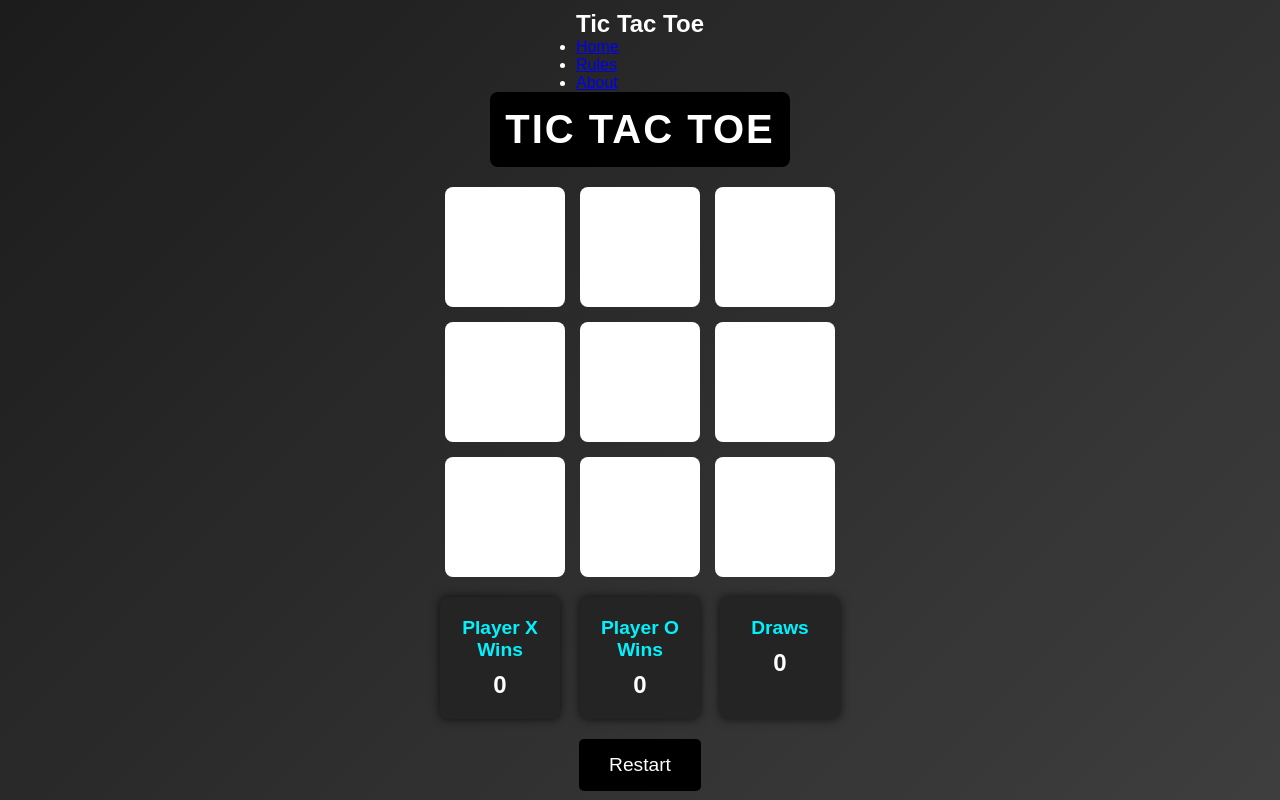
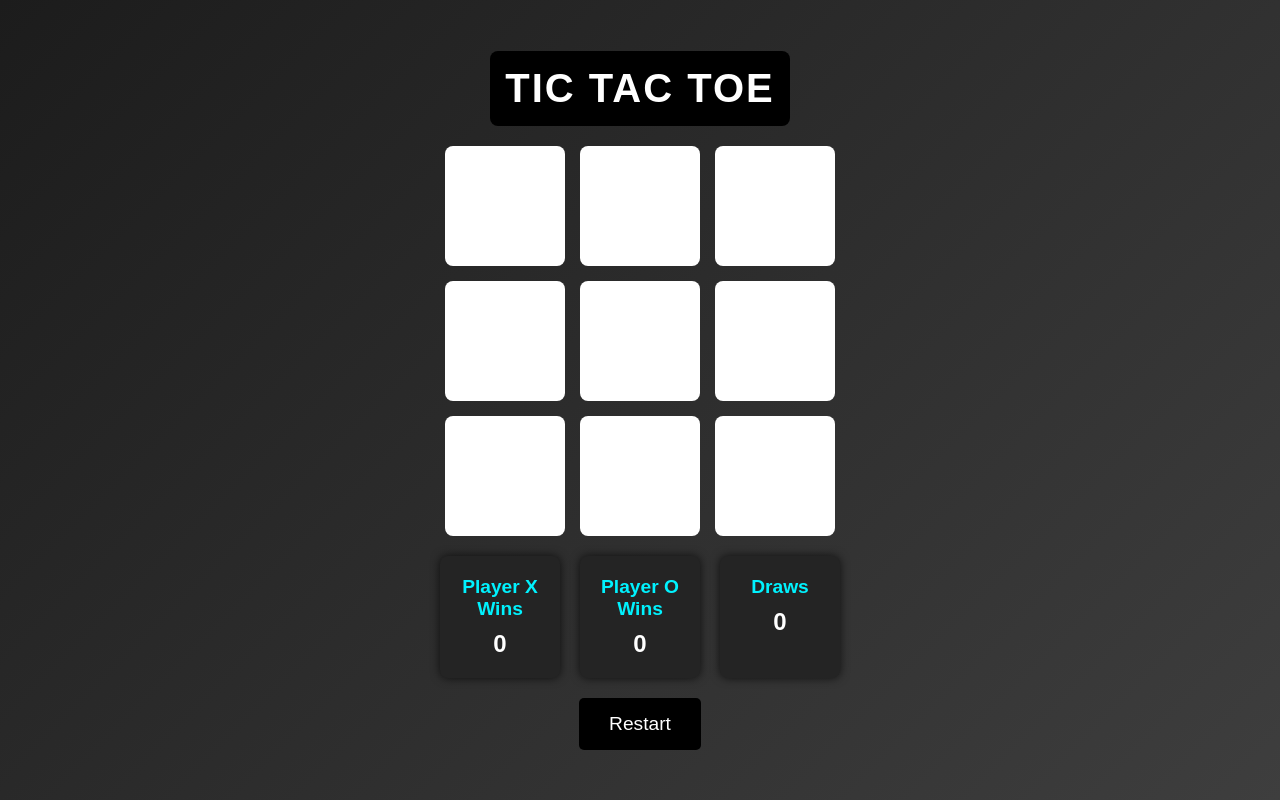
Before and after one commit to Shreyash875/Siu, a plain HTML site: page index.html in a window 1280 px wide. Drawn offline with Linux system fonts and the light colour scheme.

Commit message:
Update index.html

```diff
--- a/index.html
+++ b/index.html
@@ -7,16 +7,6 @@
   <link rel="stylesheet" href="styles.css">
 </head>
 <body>
-  <!-- Navigation Bar -->
-  <nav class="navbar">
-    <h2>Tic Tac Toe</h2>
-    <ul>
-      <li><a href="#home">Home</a></li>
-      <li><a href="#rules">Rules</a></li>
-      <li><a href="#about">About</a></li>
-    </ul>
-  </nav>
-
   <section class="main-container">
     <div class="game-logo">
       <h1 class="game-title">Tic Tac Toe</h1>
@@ -52,7 +42,6 @@
 
     <!-- Restart Button -->
     <button id="restartButton">Restart</button>
-
   </section>
 
   <div class="overlay" id="winnerPopup">
```
